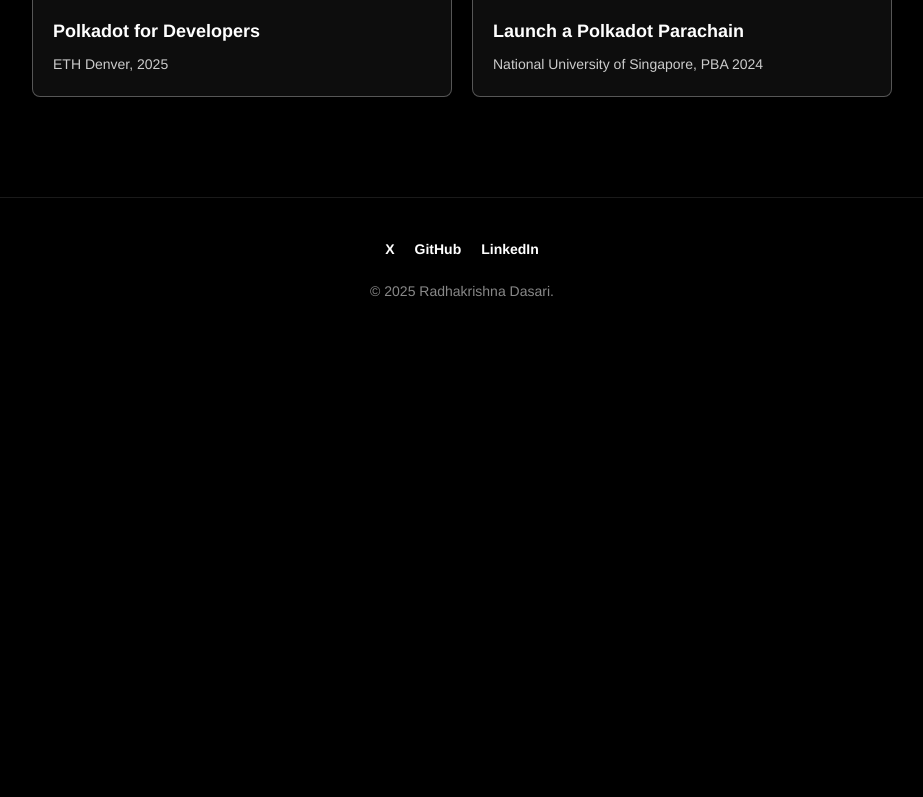
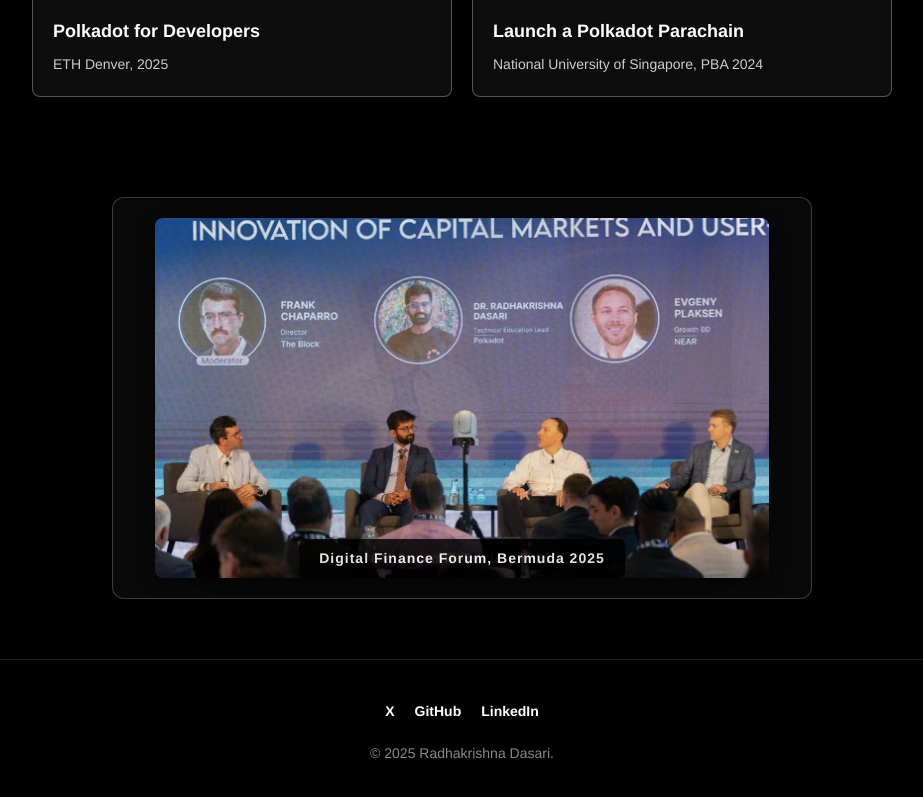
Before and after one commit to DrW3RK/DrW3RK-tech, a plain HTML site: page talks.html in a window 1280 px wide. Shown: the part 2577-3374 px from the top of the page, without its empty margins (178-1101 px from the left). Before the commit the page ends 2920 px from the top, so only its background shows below. Drawn offline with Linux system fonts and the light colour scheme.

Commit message:
talks images

```diff
--- a/talks.html
+++ b/talks.html
@@ -166,6 +166,23 @@
         </section>
     </main>
 
+            <div class="carousel-container">
+                <div class="carousel">
+                    <div class="carousel-slide active">
+                        <img src="img/talks/Bermuda25.jpg" height="300" alt="Digital Finance Forum 2025">
+                        <div class="carousel-caption">Digital Finance Forum, Bermuda 2025</div>
+                    </div>
+                    <div class="carousel-slide">
+                        <img src="img/talks/CVSummit25.jpg" height="300" alt="CV Summit 2025">
+                        <div class="carousel-caption">CV Summit, Zurich 2025</div>
+                    </div>
+                    <div class="carousel-slide">
+                        <img src="img/talks/Vietnam2025.jpg" height="300" alt="GM Vietnam 2025">
+                        <div class="carousel-caption">GM Vietnam, Hanoi 2025</div>
+                    </div>
+                </div>
+            </div>
+
     <!-- Footer -->
     <footer>
         <div class="footer-content">
```
Also changed, not shown: img/talks/Bermuda25.jpg (added), img/talks/CVSummit25.jpg (added), img/talks/Vietnam2025.jpg (added).
